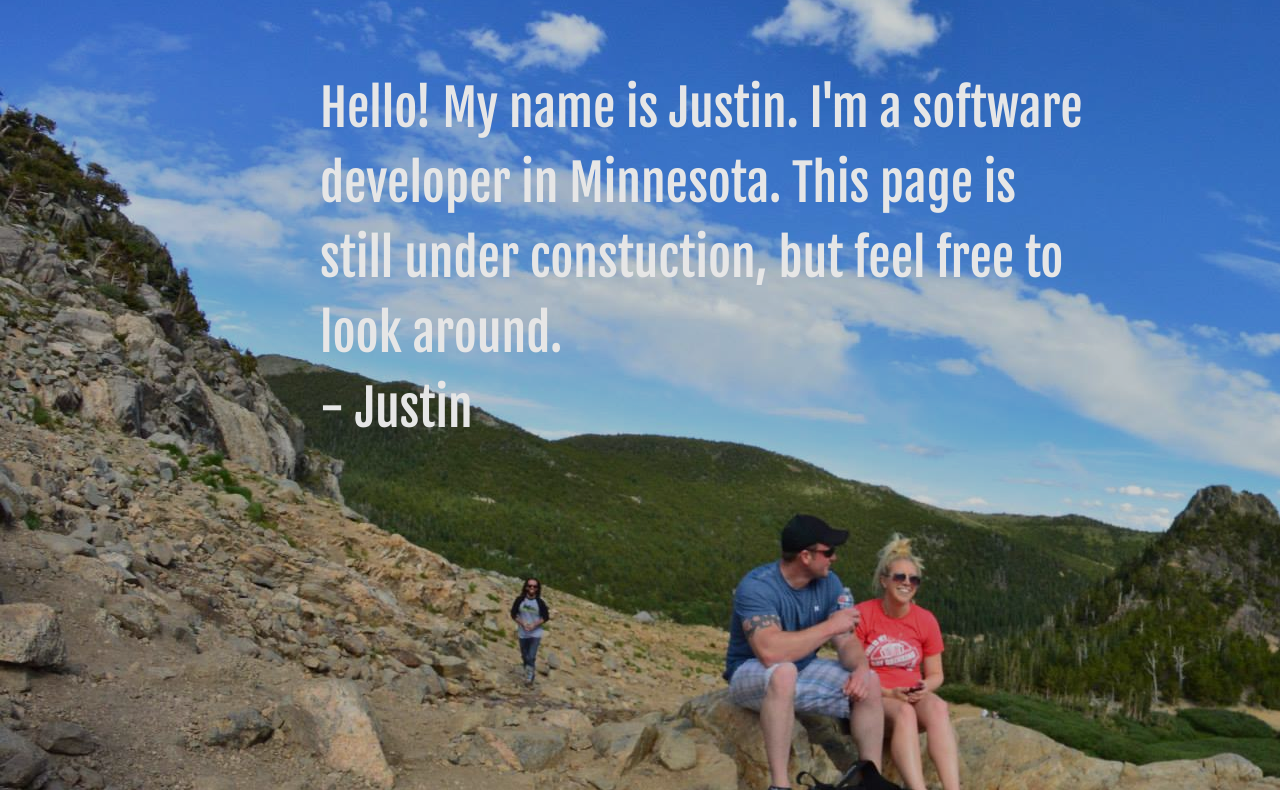
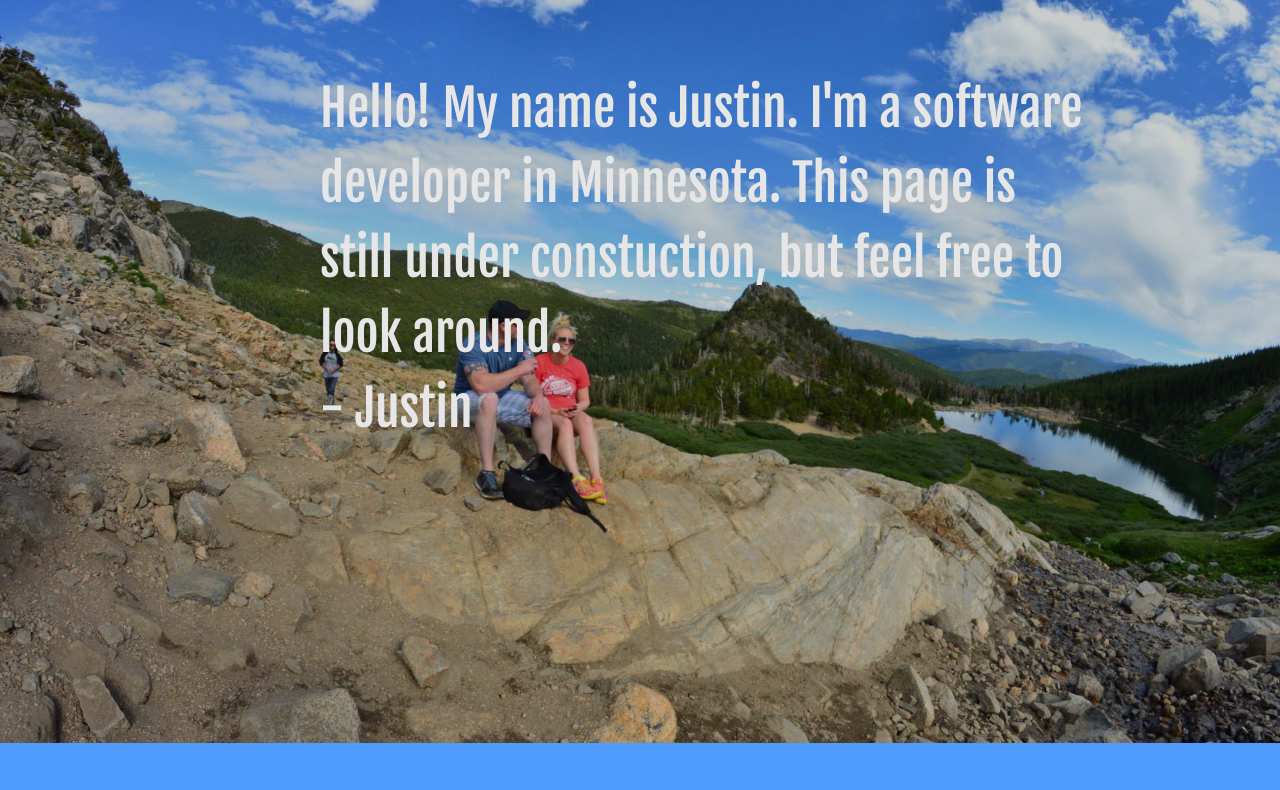
Before and after one commit to justindoty/portfolioPage, a website: page public/views/index.html in a window 1280 px wide. Shown: the part 57-847 px from the top of the page. Drawn offline with Linux system fonts and the light colour scheme; files that its build step writes are made by us from their sources.

Commit message:
fixed nav and pic nav

```diff
--- a/public/css/styles.css
+++ b/public/css/styles.css
@@ -83,7 +83,7 @@ header {
     margin: .5em 1em .3em 0;
     font-size: 2.5em;
     float: right;
-    /*font-family: 'Fjalla One', sans-serif;*/
+    font-family: 'Fjalla One', sans-serif;
     color: rgb(237, 237, 237);
 }
 
@@ -94,10 +94,10 @@ header {
     clear: both;
     display: -webkit-flex;
     display: flex;
-    height: 120%;
+    height: 100%;
     width: 100%;
     background-image: url('/assets/mountainView.jpg');
-    background-size: auto;
+    background-size: cover;
     background-repeat: no-repeat;
 }
 
@@ -107,6 +107,7 @@ header {
     width: 100%;
     height: 100%;
     background-color: rgba(0, 0, 0, 0.2);
+    background-size: cover;
 }
 
 .homeContent {
```
Also changed, not shown: public/views/index.html (+0 -2 lines).
